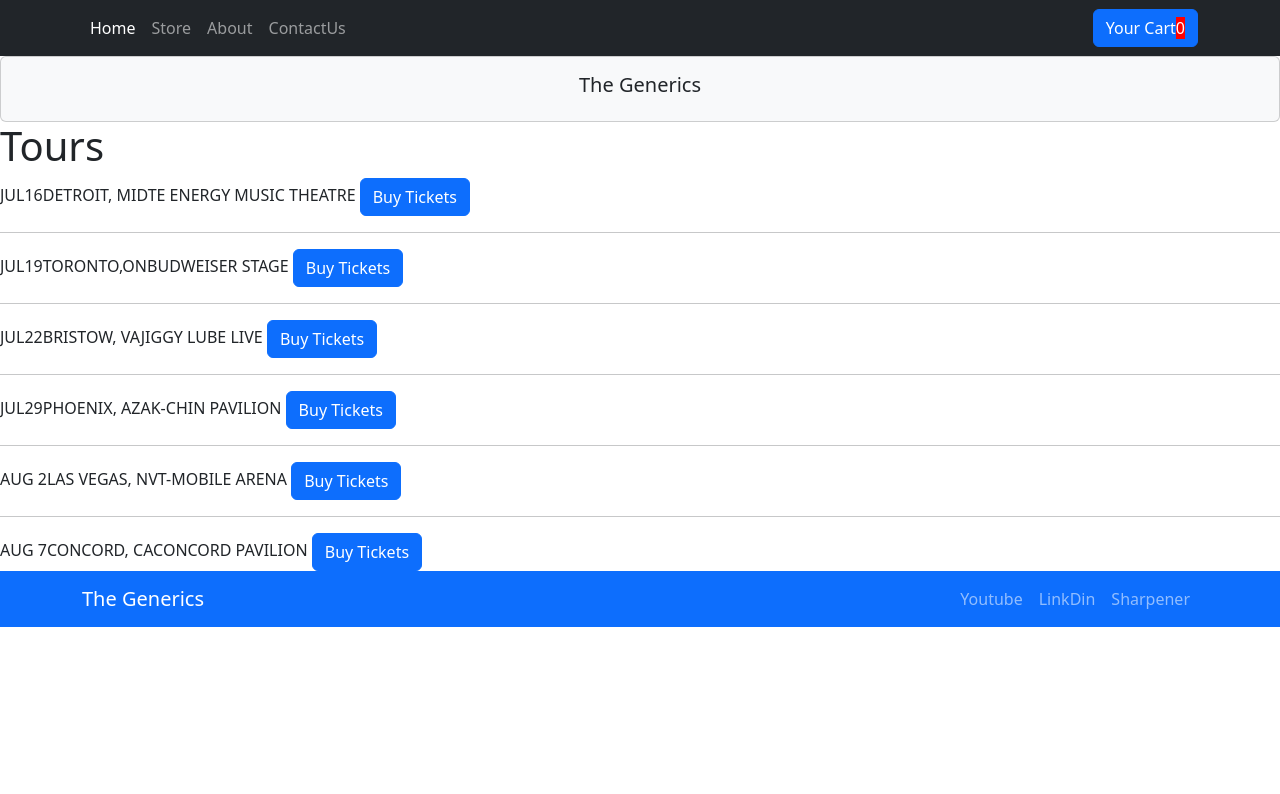
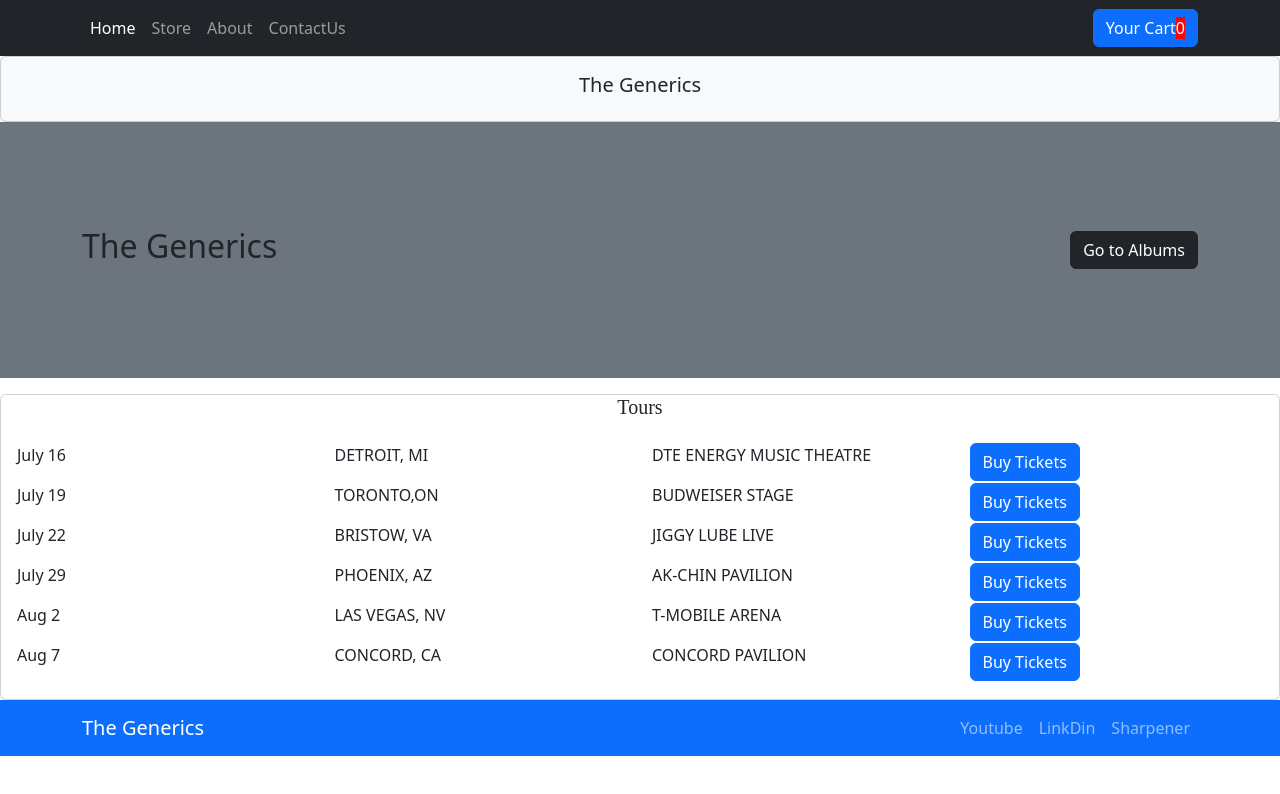
Before and after one commit to subhro7264/Ecommerce-Website, a React (Create React App) app in the folder ecommerce-website/: page /home in a window 1280 px wide. Shown: the top 794 px of the page. Built offline with nearby package versions, Linux system fonts and the light colour scheme.

Commit message:
Products Page

```diff
--- a/ecommerce-website/src/App.js
+++ b/ecommerce-website/src/App.js
@@ -1,3 +1,6 @@
+
+
+
 import React, { Fragment, useState } from "react";
 import "bootstrap/dist/css/bootstrap.min.css";
 import Navbar from "./components/Layout/Navbar";
@@ -9,11 +12,11 @@ import Generics from "./components/TheGenerics/Generics";
 import Home from "./components/Pages/Home";
 import Footer from "./components/Layout/Footer";
 import ContactUs from "./components/Pages/ContactUs";
-import { Route, Routes } from "react-router-dom";
+import { Route, Routes} from "react-router-dom";
+import ProductPage from "./components/Products/ProductDetails/ProductDetails";
 
 function App() {
   const [cart, setCart] = useState(false);
-
 
   async function addDetailsHandler(detail) {
     const response = await fetch(
@@ -30,15 +33,13 @@ function App() {
     console.log(data);
   }
 
-
-
-
   const onShowCartHandler = () => {
     setCart(true);
   };
   const onHideCartHandler = () => {
     setCart(false);
   };
+
   return (
     <Fragment>
       <CartProvider>
@@ -46,13 +47,20 @@ function App() {
         {cart && <Cart onHideCart={onHideCartHandler} />}
         {!cart && <Generics />}
         <Routes>
+          {!cart && <Route path="/about" element={<About />} />}
+          {!cart && <Route exact path="/" element={<Products />} />}
+          {!cart && <Route path="/home" element={<Home />} />}
+          {!cart && (
+            <Route
+              path="/contactUs"
+              element={<ContactUs onAddDetails={addDetailsHandler} />}
+            />
+          )}
+          <Route path="Products/:productId" element={<ProductPage />} />
 
-         { !cart && <Route path="/about" element={<About />} />}
-         { !cart && <Route exact path="/" element={<Products />} />}
-         {!cart && <Route path="/home" element={<Home />} />}
-         { !cart && <Route path="/contactUs" element={<ContactUs  onAddDetails={addDetailsHandler} />} />}
+
         </Routes>
-        <Footer/>
+        <Footer />
       </CartProvider>
     </Fragment>
   );
--- a/ecommerce-website/src/components/Pages/ContactUs.js
+++ b/ecommerce-website/src/components/Pages/ContactUs.js
@@ -13,14 +13,15 @@ const ContactUs = (props) => {
     const number = numberRef.current.value;
     const email = emailRef.current.value;
 
-
-    const details={
-        name:name,
-        number:number,
-        email:email
-    }
+    const details = {
+      name: name,
+      number: number,
+      email: email,
+    };
     props.onAddDetails(details);
-
+    nameRef.current.value = "";
+    numberRef.current.value = "";
+    emailRef.current.value = "";
   };
 
   return (
@@ -37,7 +38,7 @@ const ContactUs = (props) => {
 
         <Form.Group className="mb-3" controlId="formBasicEmail">
           <Form.Label>Email address</Form.Label>
-          <Form.Control type="email" placeholder="Enter email" ref={emailRef} />
+          <Form.Control type="email" placeholder="Enter Your email" ref={emailRef}  required/>
           <Form.Text className="text-muted">
             We'll never share your email with anyone else.
           </Form.Text>
@@ -45,7 +46,7 @@ const ContactUs = (props) => {
 
         <Form.Group className="mb-3" controlId="formBasicNumber">
           <Form.Label>Number</Form.Label>
-          <Form.Control type="number" placeholder="Number" ref={numberRef} />
+          <Form.Control type="number" placeholder=" Enter Your Number" ref={numberRef} />
         </Form.Group>
 
         <Button variant="primary" type="submit">
--- a/ecommerce-website/src/components/Pages/Home.js
+++ b/ecommerce-website/src/components/Pages/Home.js
@@ -1,74 +1,109 @@
+
 import React from "react";
-import { Button } from "react-bootstrap";
+import { Container, Navbar, Card, Button, Row, Col } from "react-bootstrap";
 
-const Home = () => {
-  return (
-    <>
-      <div>
-        <h1 >Tours</h1>
-        <div>
-          <span>JUL16</span>
-          <span>DETROIT, MI</span>
-          <span>DTE ENERGY MUSIC THEATRE</span>
-          <span>
-            {" "}
-            <Button>Buy Tickets</Button>
-          </span>
-        </div>
+const Home=()=>{
 
-        <hr />
-        <div>
-          <span>JUL19</span>
-          <span>TORONTO,ON</span>
-          <span>BUDWEISER STAGE</span>
-          <span>
-            {" "}
-            <Button>Buy Tickets</Button>
-          </span>
-        </div>
-        <hr />
-        <div>
-          <span>JUL22</span>
-          <span>BRISTOW, VA</span>
-          <span>JIGGY LUBE LIVE</span>
-          <span>
-            {" "}
-            <Button>Buy Tickets</Button>
-          </span>
-        </div>
-        <hr />
-        <div>
-          <span>JUL29</span>
-          <span>PHOENIX, AZ</span>
-          <span>AK-CHIN PAVILION</span>
-          <span>
-            {" "}
-            <Button>Buy Tickets</Button>
-          </span>
-        </div>
-        <hr />
-        <div>
-          <span>AUG 2</span>
-          <span>LAS VEGAS, NV</span>
-          <span>T-MOBILE ARENA</span>
-          <span>
-            {" "}
-            <Button>Buy Tickets</Button>
-          </span>
-        </div>
-        <hr />
-        <div>
-          <span>AUG 7</span>
-          <span>CONCORD, CA</span>
-          <span>CONCORD PAVILION</span>
-          <span>
-            {" "}
-            <Button>Buy Tickets</Button>
-          </span>
-        </div>
-      </div>
-    </>
-  );
-};
+    return(
+     <React.Fragment>
 
-export default Home;
+      <Navbar bg="secondary" variant="dark" className="mb-3" >
+        <Container style={{height: "15rem"}}>
+          <h2 className="center-navbar">The Generics</h2>
+          <Button variant="dark">Go to Albums</Button>
+        </Container>
+      </Navbar>
+      <Card style={{width: "100%"}}>
+        <Card.Title style={{alignSelf: "center", fontFamily: "cursive"}}>Tours</Card.Title>
+        <Card.Body>
+            <Row>
+                <Col>
+                    <p>July 16</p>
+                </Col>
+                <Col>
+                    <p>DETROIT, MI</p>
+                </Col>
+                <Col>
+                    <p>DTE ENERGY MUSIC THEATRE</p>
+                </Col>
+                <Col>
+                    <Button>Buy Tickets</Button>
+                </Col>
+            </Row>
+            <Row>
+                <Col>
+                    <p>July 19</p>
+                </Col>
+                <Col>
+                    <p>TORONTO,ON</p>
+                </Col>
+                <Col>
+                    <p>BUDWEISER STAGE</p>
+                </Col>
+                <Col>
+                    <Button>Buy Tickets</Button>
+                </Col>
+            </Row>
+            <Row>
+                <Col>
+                    <p>July 22</p>
+                </Col>
+                <Col>
+                    <p>BRISTOW, VA</p>
+                </Col>
+                <Col>
+                    <p>JIGGY LUBE LIVE</p>
+                </Col>
+                <Col>
+                    <Button>Buy Tickets</Button>
+                </Col>
+            </Row>
+            <Row>
+                <Col>
+                    <p>July 29</p>
+                </Col>
+                <Col>
+                    <p>PHOENIX, AZ</p>
+                </Col>
+                <Col>
+                    <p>AK-CHIN PAVILION</p>
+                </Col>
+                <Col>
+                    <Button>Buy Tickets</Button>
+                </Col>
+            </Row>
+            <Row>
+                <Col>
+                    <p>Aug 2</p>
+                </Col>
+                <Col>
+                    <p>LAS VEGAS, NV</p>
+                </Col>
+                <Col>
+                    <p>T-MOBILE ARENA</p>
+                </Col>
+                <Col>
+                    <Button>Buy Tickets</Button>
+                </Col>
+            </Row>
+            <Row>
+                <Col>
+                    <p>Aug 7</p>
+                </Col>
+                <Col>
+                    <p>CONCORD, CA</p>
+                </Col>
+                <Col>
+                    <p>CONCORD PAVILION</p>
+                </Col>
+                <Col>
+                    <Button>Buy Tickets</Button>
+                </Col>
+            </Row>
+        </Card.Body>
+      </Card>
+    </React.Fragment>
+    )
+}
+
+export default Home
--- /dev/null
+++ b/ecommerce-website/src/components/Products/ProductDetails/ProductDetails.js
@@ -0,0 +1,59 @@
+
+import React, { useContext } from "react";
+import { Button, Card, Col, Container, Row } from "react-bootstrap";
+import CartContext from "../../store/cart-context";
+import { useParams } from "react-router-dom";
+import { productsArr } from "../../Products/Products";
+
+export default function ProductPage() {
+  const params = useParams();
+  const id = params.productId;
+
+  const product = productsArr.find((element) => element.id === id);
+
+  const ctx = useContext(CartContext);
+
+  const AddItemHandler = () => {
+    ctx.addItem({ ...product, quantity: 1 });
+  };
+
+  return (
+    <Container fluid="md" style={{ marginTop: "5rem" }}>
+      <Row>
+        <Col lg="5" sm="5">
+          <Card className="d-flex p-2">
+            <Card.Img variant="top" src={product.imageUrl} alt={product.title} />
+            <Card.Body>
+              <Card.Title>{product.title}</Card.Title>
+              <Card.Subtitle>
+                <span>${product.price}</span>
+              </Card.Subtitle>
+            </Card.Body>
+            <Button onClick={AddItemHandler}>
+              Add to cart
+            </Button>
+          </Card>
+        </Col>
+        <Col xs="7">
+          <Row className="p-1">
+            <Col className="p-1 m-1 ">
+              <h1>Reviews By our customers</h1>
+            </Col>
+            <Col xs="12">
+              <h4 style={{ color: "green" }}>Nil</h4>
+            </Col>
+            <Col className="mb-2">good product must buy</Col>
+            <Col xs="12">
+              <h4 style={{ color: "green" }}>Smit</h4>
+            </Col>
+            <Col className="mb-2 ">good product is ok</Col>
+            <Col xs="12">
+              <h4 style={{ color: "green" }}>RAj KING</h4>
+            </Col>
+            <Col>good quality</Col>
+          </Row>
+        </Col>
+      </Row>
+    </Container>
+  );
+}
--- a/ecommerce-website/src/components/Products/ProductForm.js
+++ b/ecommerce-website/src/components/Products/ProductForm.js
@@ -35,7 +35,7 @@ const Form = (props) => {
           defaultValue: "1",
         }}
       />
-      <Button type="submit"> + Add</Button>
+      <Button type="submit"> + Add To Cart </Button>
       {!amountIsValid && <p>Please enter a valid amount(1-5).</p>}
     </form>
   );
--- a/ecommerce-website/src/components/Products/Products.js
+++ b/ecommerce-website/src/components/Products/Products.js
@@ -4,7 +4,7 @@ import React, { Fragment } from "react";
 
 import ProductsItems from "./ProductsItem/ProductsItems";
 
-const productsArr = [
+export const productsArr = [
   {
     title: "Colors",
 
```
Also changed, not shown: ecommerce-website/src/components/Products/ProductsItem/ProductsItems.js (+5 -3 lines).
